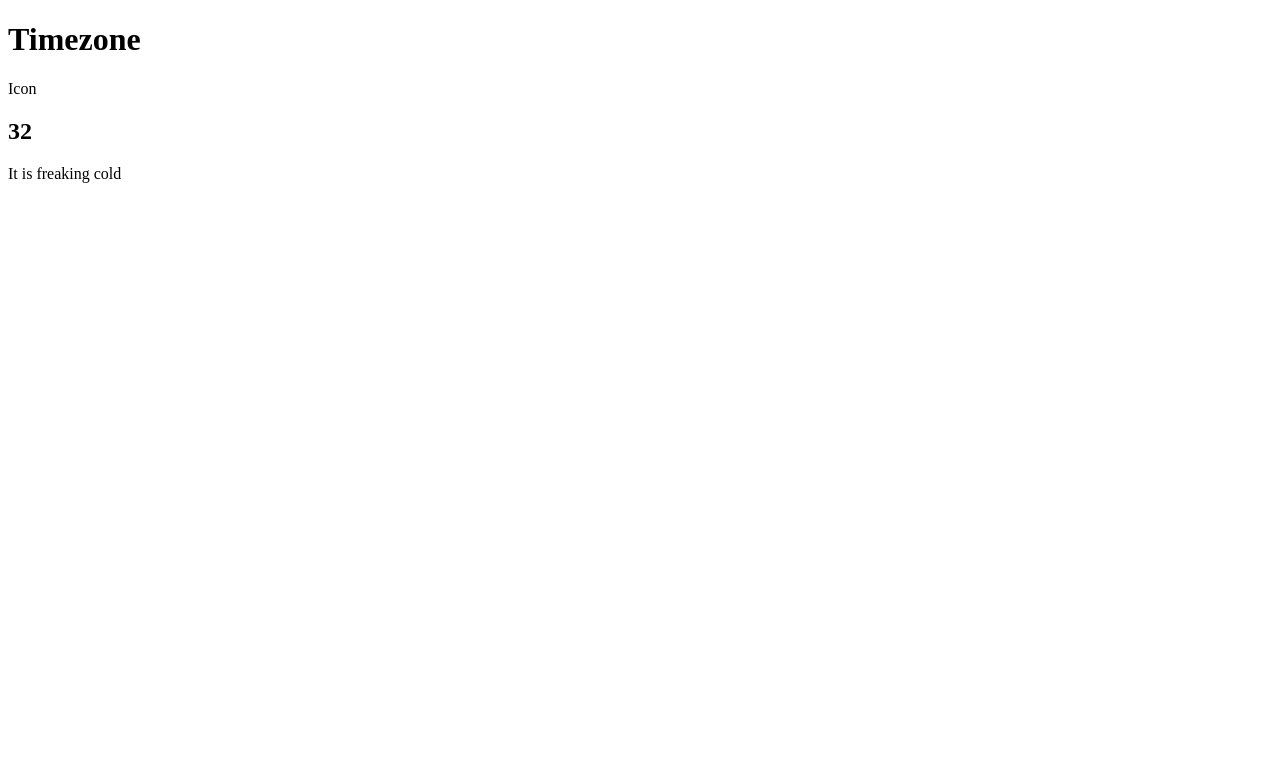
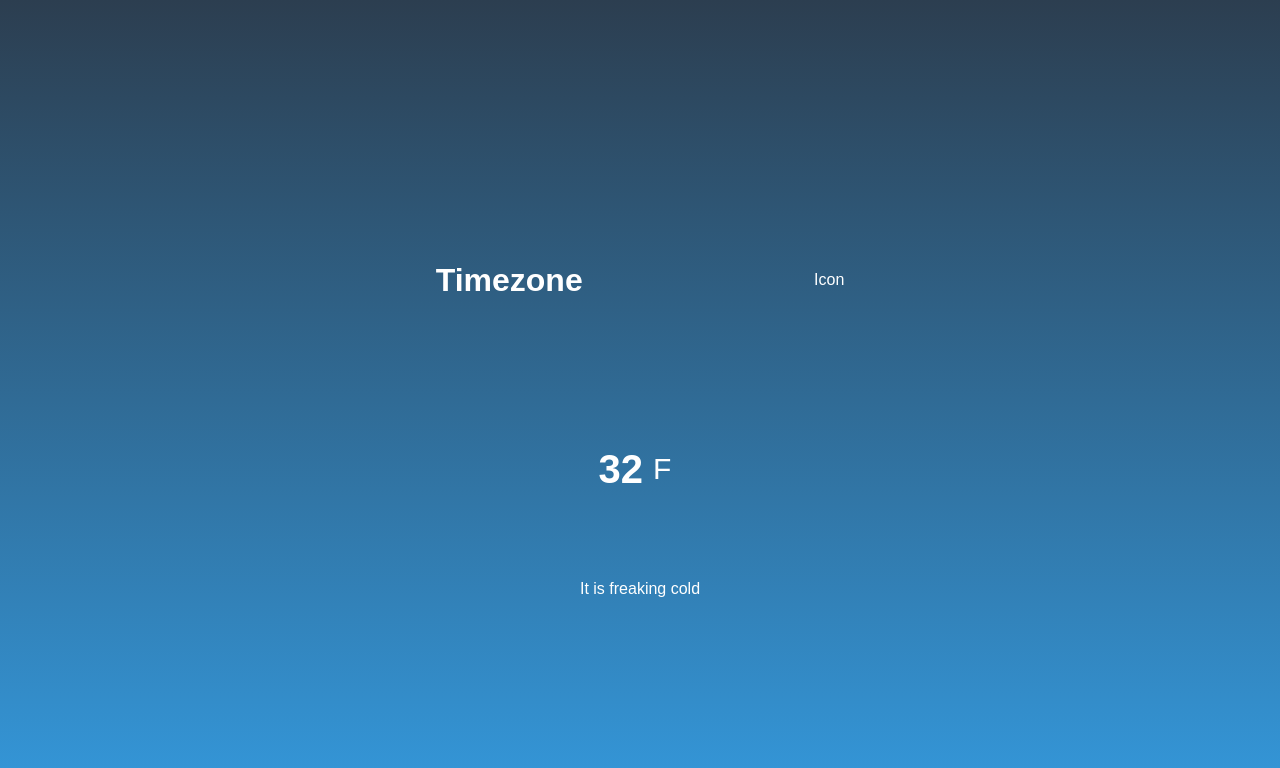
Before and after one commit to DanielHerrman/Weather-App, a plain HTML site: page index.html in a window 1280 px wide. Drawn offline with Linux system fonts and the light colour scheme.

Commit message:
CSS added and HTML changes
CSS code was added and HTML was edited with a new DIV tag.

```diff
--- a/index.html
+++ b/index.html
@@ -3,7 +3,7 @@
   <head>
     <meta charset="utf-8" />
     <meta http-equiv="X-UA-Compatible" content="ie=edge" />
-    <link rel="stylesheet" href="/style.css">
+    <link rel="stylesheet" href="style.css">
     <title></title>
   </head>
   <body>
@@ -12,7 +12,10 @@
       <p>Icon</p>
     </div>
     <div class="temperature">
-      <h2 class="temperature-degree">32</h2>
+        <div class="degree-section">
+          <h2 class="temperature-degree">32</h2>
+          <span>F</span>
+        </div>
       <div class="temperature-description">
         It is freaking cold
       </div>
--- a/style.css
+++ b/style.css
@@ -0,0 +1,44 @@
+* {
+  margin: 0;
+  padding: 0;
+  box-sizing: border-box;
+}
+
+body {
+  height: 100vh;
+  display: flex;
+  justify-content: center;
+  flex-direction: column;
+  align-items: center;
+  background: linear-gradient(rgb(44,62,80), rgb(52,152,219));
+  font-family: sans-serif;
+  color: white;
+}
+
+.location,
+.temperature {
+  height: 30vh;
+  width: 50%;
+  display: flex;
+  justify-content: space-around;
+  align-items: center;
+}
+
+.temperature {
+  flex-direction: column;
+}
+
+.degree-section {
+  display: flex;
+  align-items: center;
+  cursor: pointer;
+}
+
+.degree-section span {
+  margin: 10px;
+  font-size: 30px;
+}
+
+.degree-section h2 {
+  font-size: 40px;
+}
```
